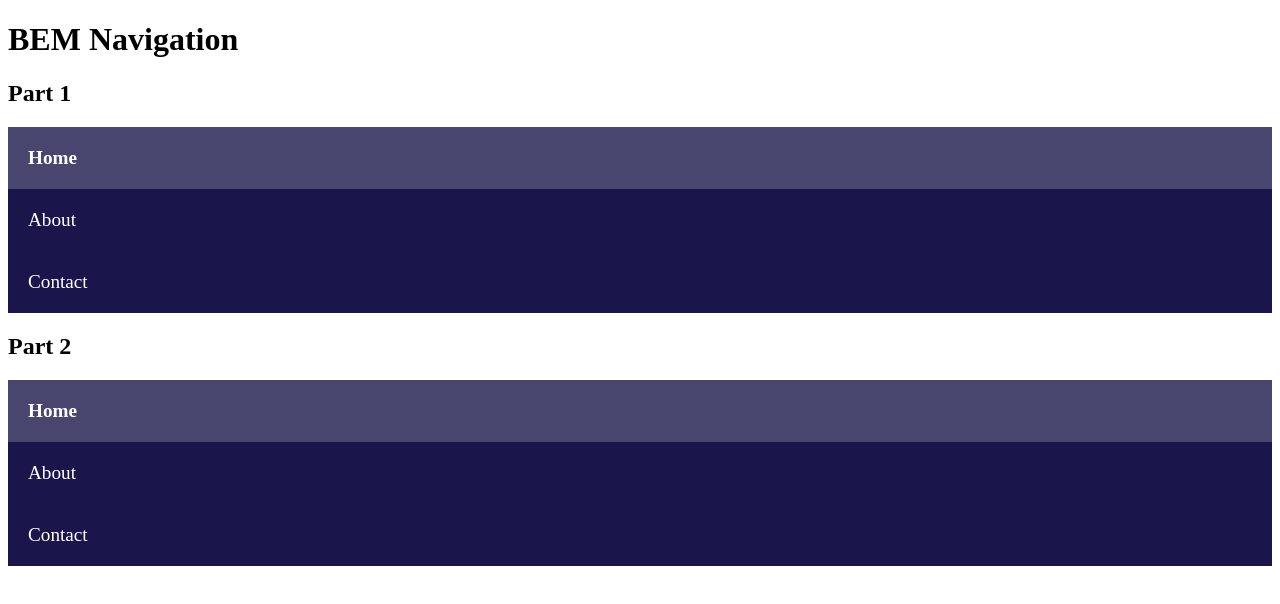
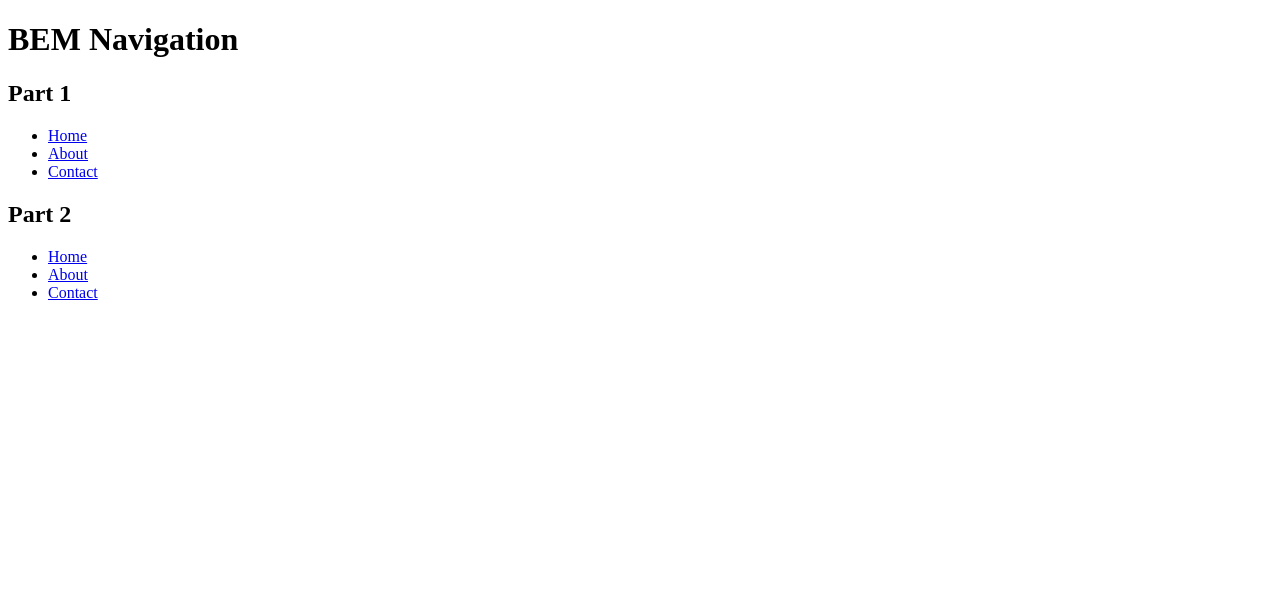
Before and after one commit to Noroff-Fagskole/cssf--bem--navigation, a plain HTML site: page index.html in a window 1280 px wide. Drawn offline with Linux system fonts and the light colour scheme.

Commit message:
removed working code

```diff
--- a/css/main.css
+++ b/css/main.css
@@ -1,32 +1,3 @@
 .nav {
-    background-color: rgb(26, 22, 75);
-    color: white;
+
 }
-
-.nav__list {
-    list-style: none;
-    padding: 0;
-    margin: 0;
-}
-
-.nav__link {
-    display: block;
-    padding: 20px;
-    color: inherit;
-    text-decoration: none;
-    font-size: 1.2rem;
-}
-
-.nav__link:hover,
-.nav__link:focus {
-    background-color: rgba(255,255,255, 0.3);
-    outline: none;
-}
-.nav__link--active {
-    font-weight: bold;
-    background-color: rgba(255,255,255, 0.2);
-}
-
-.nav--bar .nav__item {
-    display: inline-block;
-}
--- a/index.html
+++ b/index.html
@@ -16,15 +16,15 @@
     <div class="example">
 
         <nav class="nav">
-            <ul class="nav__list">
-                <li class="nav__item">
-                    <a href="#" class="nav__link nav__link--active">Home</a>
+            <ul>
+                <li>
+                    <a href="#">Home</a>
                 </li>
-                <li class="nav__item">
-                    <a href="#" class="nav__link">About</a>
+                <li>
+                    <a href="#">About</a>
                 </li>
-                <li class="nav__item">
-                    <a href="#" class="nav__link">Contact</a>
+                <li>
+                    <a href="#">Contact</a>
                 </li>
             </ul>
         </nav>
@@ -36,15 +36,15 @@
     <div class="example">
 
         <nav class="nav">
-            <ul class="nav__list">
-                <li class="nav__item">
-                    <a href="#" class="nav__link nav__link--active">Home</a>
+            <ul>
+                <li>
+                    <a href="#">Home</a>
                 </li>
-                <li class="nav__item">
-                    <a href="#" class="nav__link">About</a>
+                <li>
+                    <a href="#">About</a>
                 </li>
-                <li class="nav__item">
-                    <a href="#" class="nav__link">Contact</a>
+                <li>
+                    <a href="#">Contact</a>
                 </li>
             </ul>
         </nav>
```
